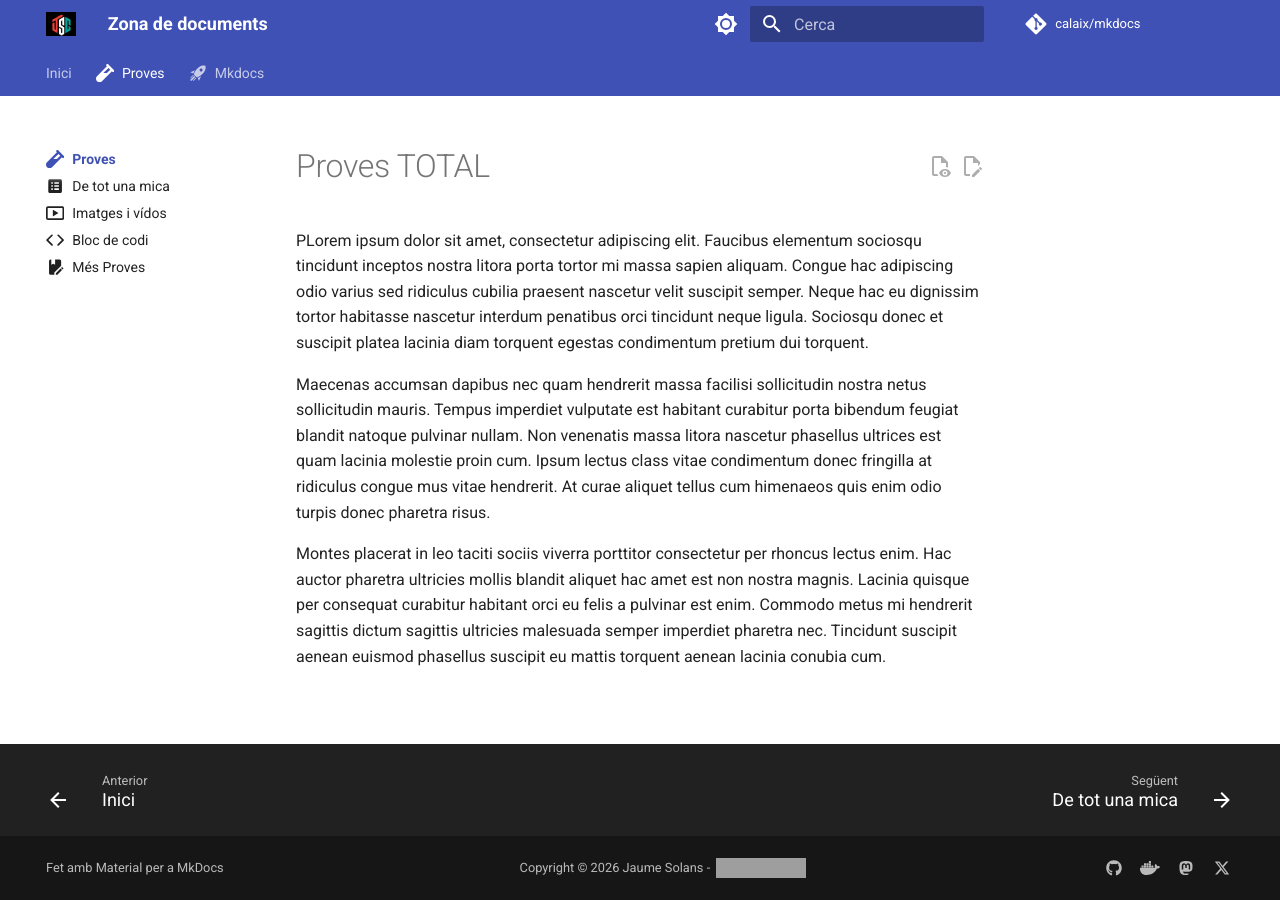
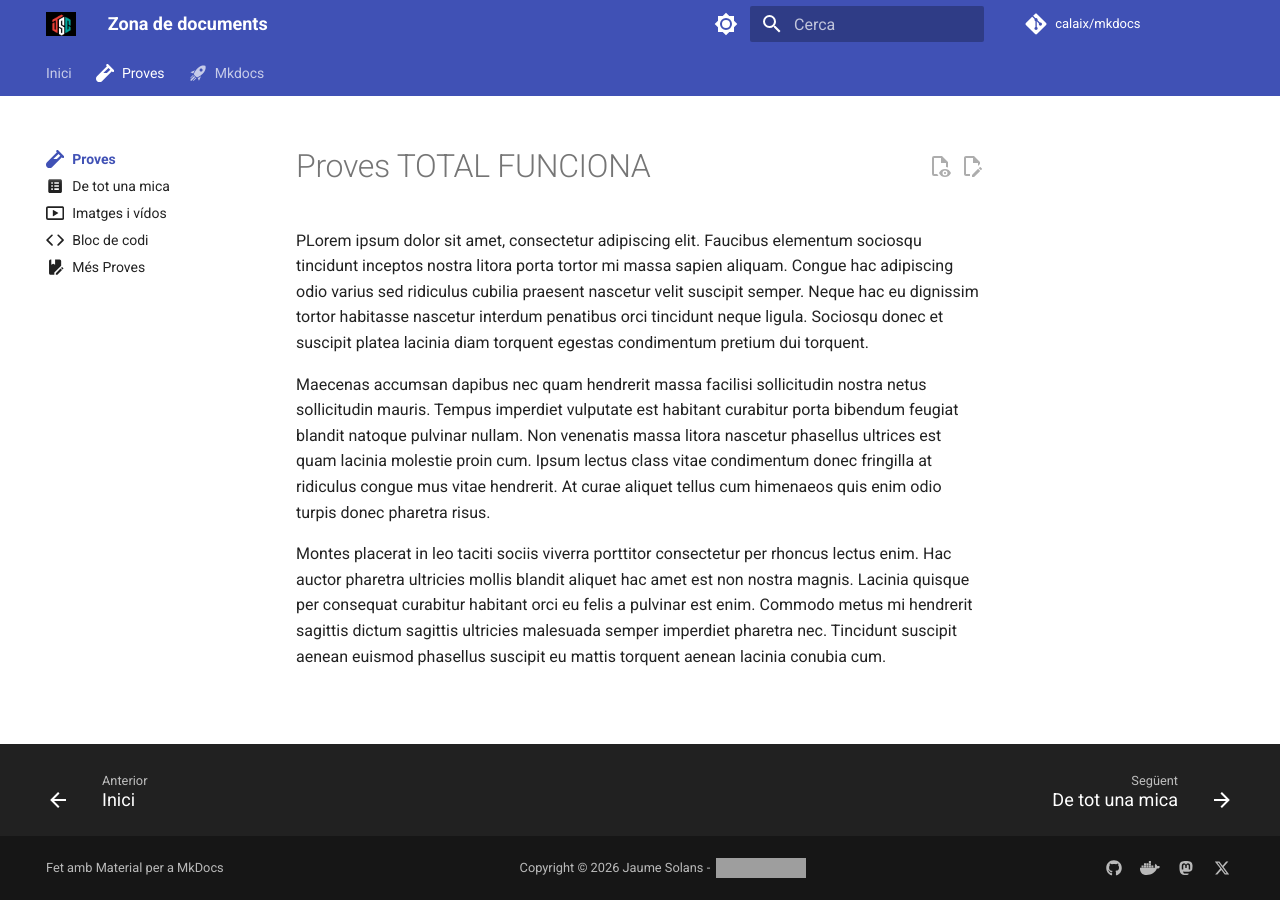
Before and after one commit to calaix/mkdocs, an MkDocs documentation site: the page built from docs/proves/index.md, in a window 1280 px wide. Built offline with MkDocs 1.6.1 and Material for MkDocs 9.7.7, drawn with Linux system fonts in a browser that asks for light colours; nearby versions of some CDN libraries; comment, search, counter and statistics services are not loaded; grey boxes are pictures that could not be loaded.

Commit message:
Auto update

```diff
--- a/docs/proves/index.md
+++ b/docs/proves/index.md
@@ -2,7 +2,7 @@
 icon: fontawesome/solid/vial
 ---
 
-# Proves TOTAL
+# Proves TOTAL FUNCIONA
 
 PLorem ipsum dolor sit amet, consectetur adipiscing elit. Faucibus elementum sociosqu tincidunt inceptos nostra litora porta tortor mi massa sapien aliquam. Congue hac adipiscing odio varius sed ridiculus cubilia praesent nascetur velit suscipit semper. Neque hac eu dignissim tortor habitasse nascetur interdum penatibus orci tincidunt neque ligula. Sociosqu donec et suscipit platea lacinia diam torquent egestas condimentum pretium dui torquent.
 
```
Also changed, not shown: site/index.html, site/proves/1/index.html, site/proves/index.html, site/search/search_index.json.
